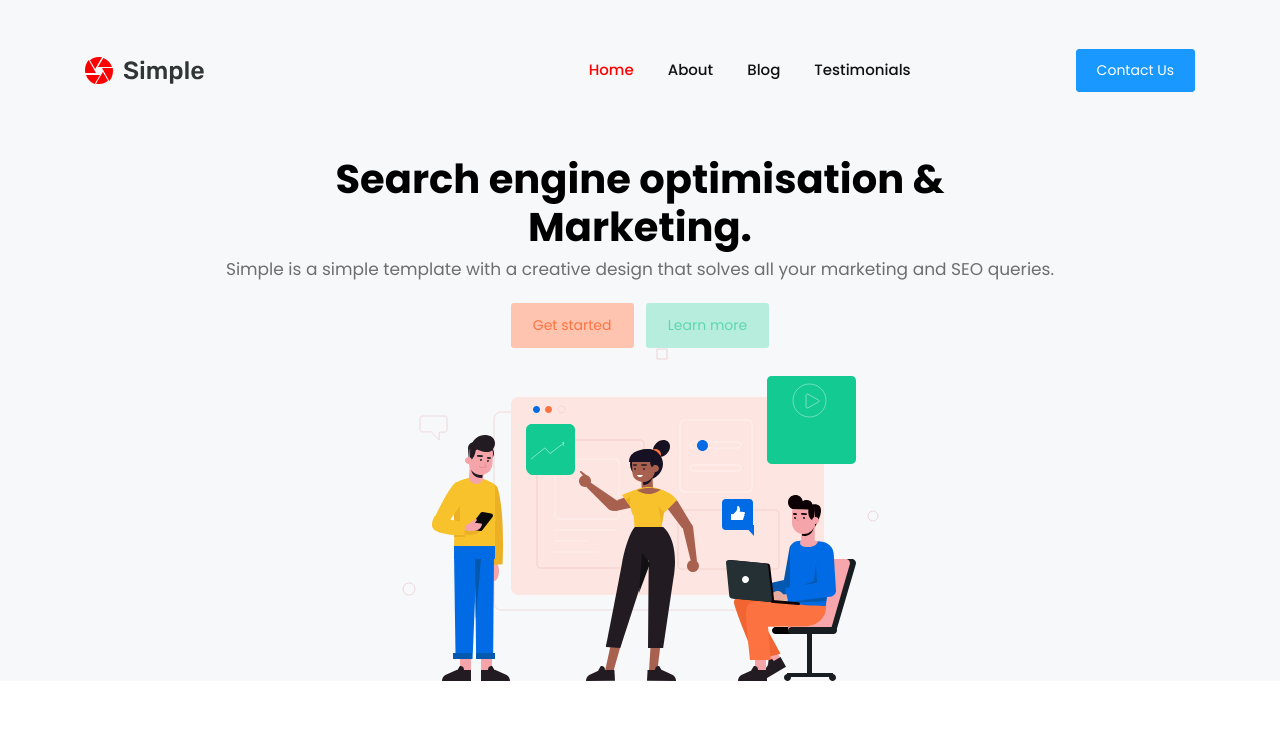
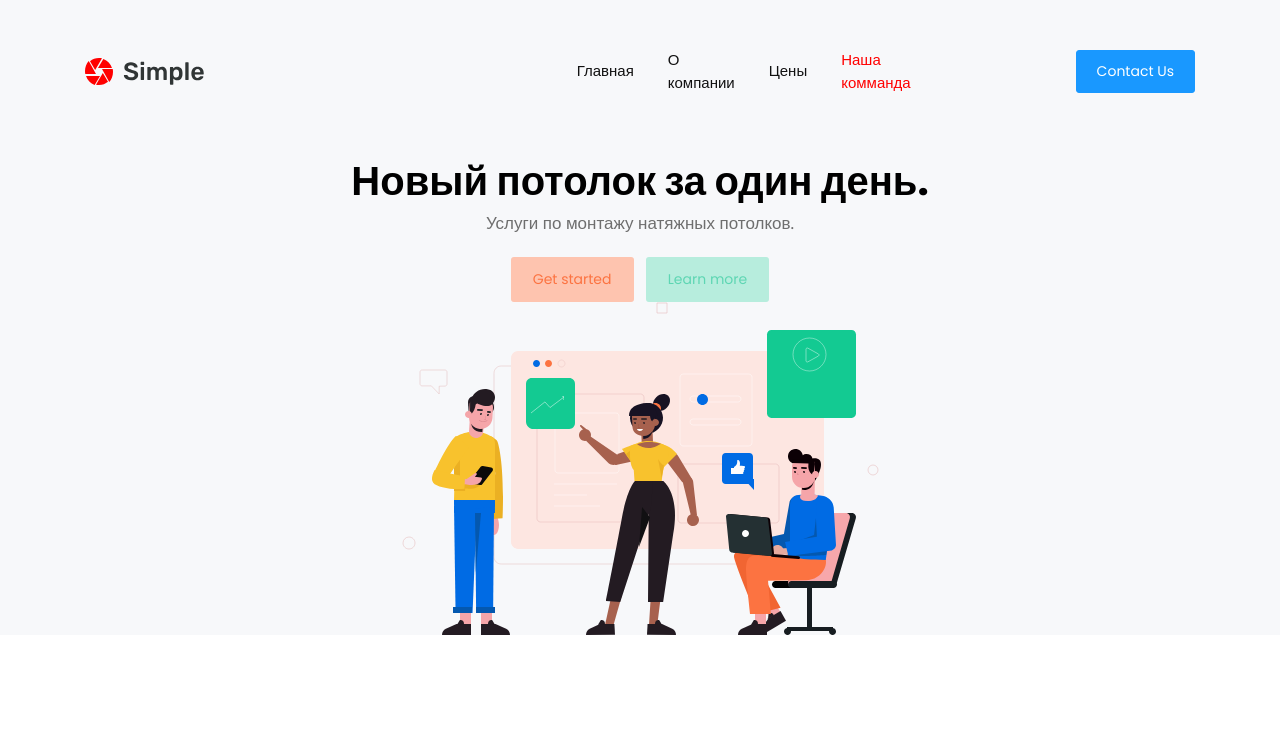
Before and after one commit to likemne/potolki, a website: page index.html in a window 1280 px wide. Shown: the top 737 px of the page. Drawn offline with Linux system fonts and the light colour scheme.

Commit message:
Update index.html

```diff
--- a/index.html
+++ b/index.html
@@ -1,7 +1,7 @@
 <!DOCTYPE html>
 <html lang="en">
 <head>
-  <title>Simple landing page</title>
+  <title>Натяжные потолки</title>
   <meta charset="UTF-8">
   <meta name="viewport" content="width=device-width, initial-scale=1.0">
   <meta http-equiv="X-UA-Compatible" content="ie=edge">
@@ -32,16 +32,16 @@
             </button>
           </li>
           <li class="nav-item">
-            <a class="nav-link" href="#header-section">Home <span class="sr-only">(current)</span></a>
+            <a class="nav-link" href="#header-section">Главная <span class="sr-only">(current)</span></a>
           </li>
           <li class="nav-item">
-            <a class="nav-link" href="#features-section">About</a>
+            <a class="nav-link" href="#features-section">О компании</a>
           </li>
           <li class="nav-item">
-            <a class="nav-link" href="#digital-marketing-section">Blog</a>
+            <a class="nav-link" href="#digital-marketing-section">Цены</a>
           </li>
           <li class="nav-item">
-            <a class="nav-link" href="#feedback-section">Testimonials</a>
+            <a class="nav-link" href="#feedback-section">Наша комманда</a>
           </li>
           <li class="nav-item btn-contact-us pl-4 pl-lg-0">
             <button class="btn btn-info" data-toggle="modal" data-target="#exampleModal">Contact Us</button>
@@ -53,8 +53,8 @@
   </header>
   <div class="banner" >
     <div class="container">
-      <h1 class="font-weight-semibold">Search engine optimisation &<br>Marketing.</h1>
-      <h6 class="font-weight-normal text-muted pb-3">Simple is a simple template with a creative design that solves all your marketing and SEO queries.</h6>
+      <h1 class="font-weight-semibold">Новый потолок за один день.</h1>
+      <h6 class="font-weight-normal text-muted pb-3">Услуги по монтажу натяжных потолков.</h6>
       <div>
         <button class="btn btn-opacity-light mr-1">Get started</button>
         <button class="btn btn-opacity-success ml-1">Learn more</button>
```
